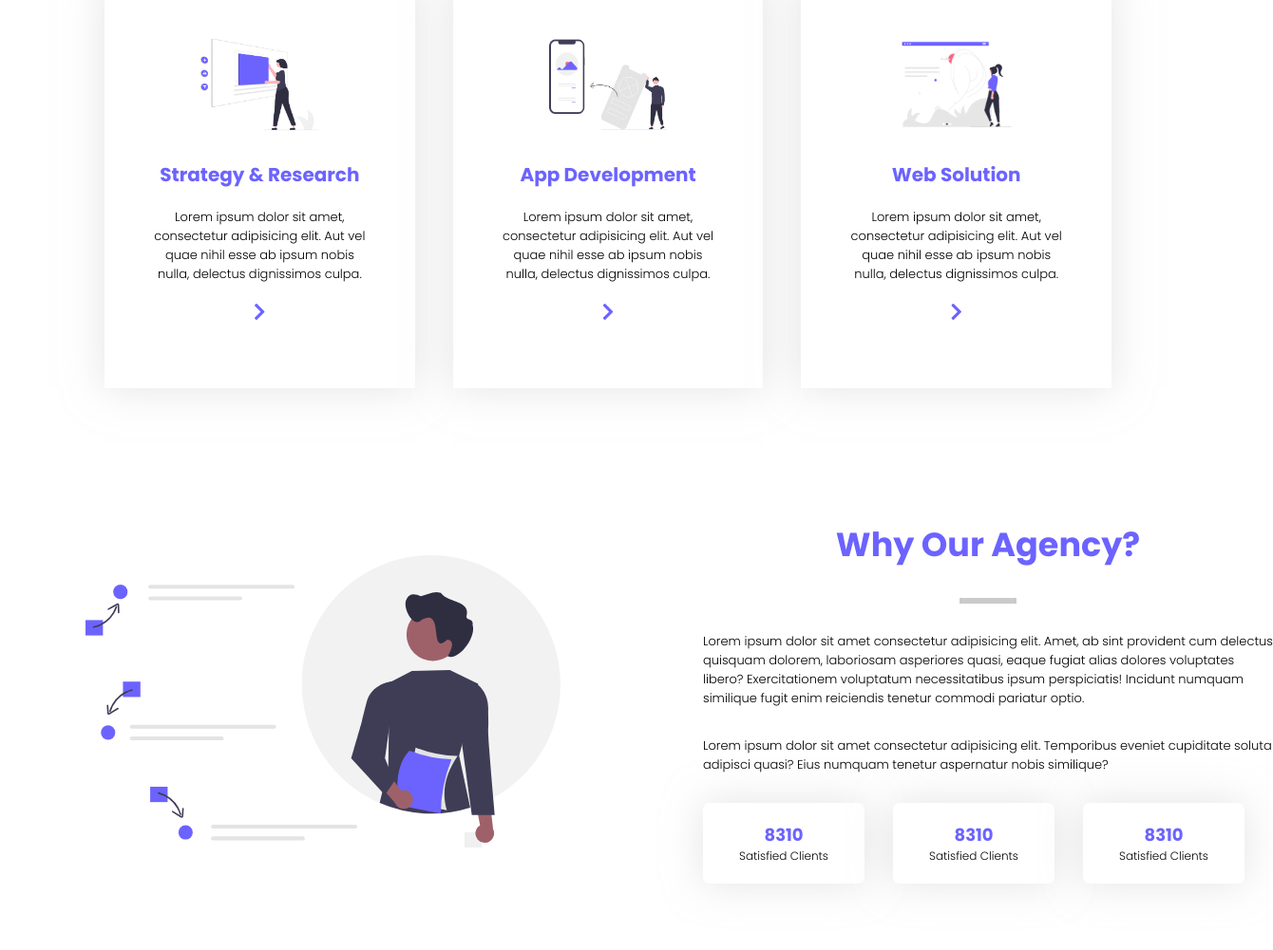
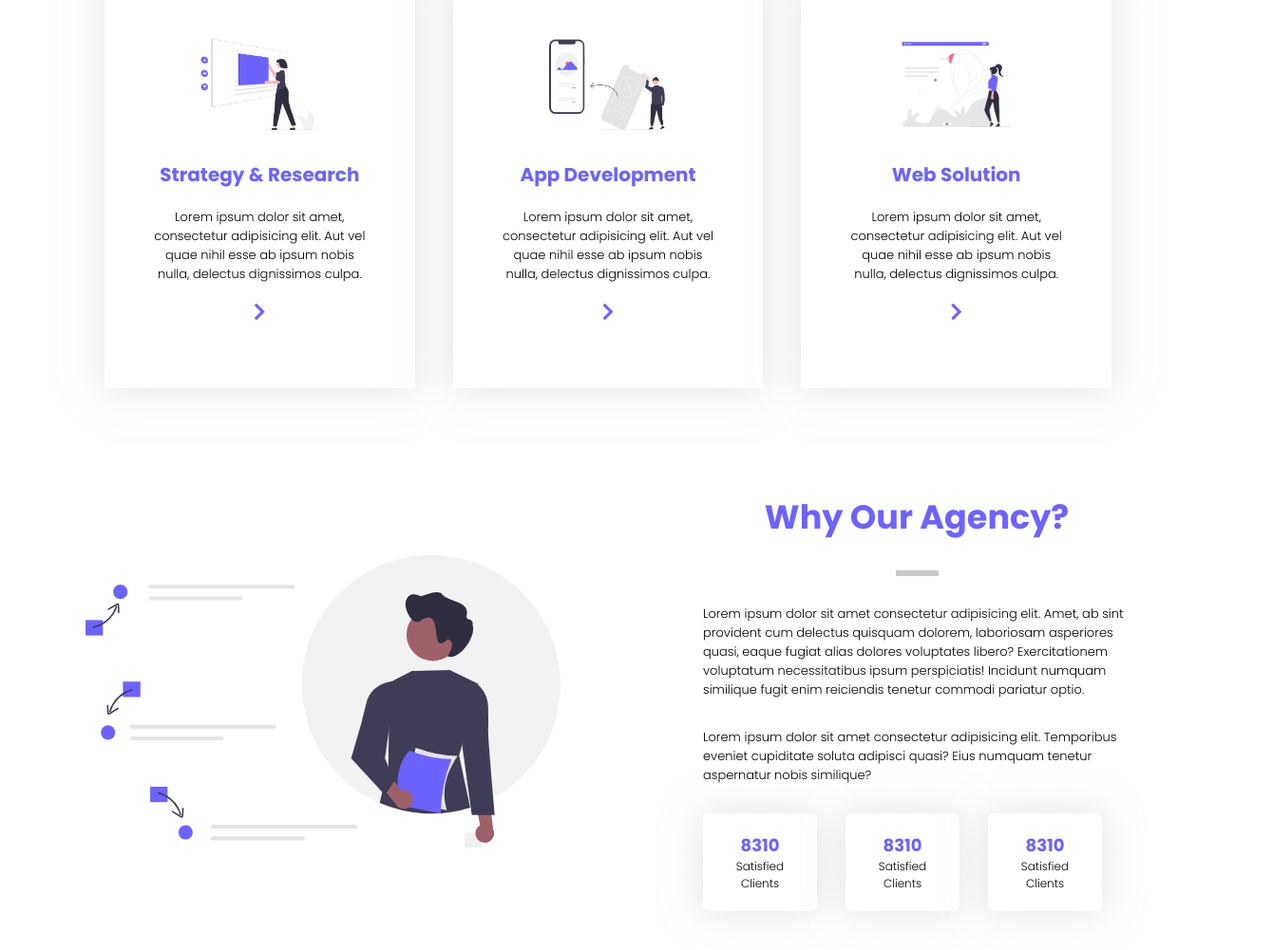
Before and after one commit to najmulmyself/Webie, a website: page index.html in a window 1280 px wide. Shown: the part 990-1991 px from the top of the page at 95% size, 1340 px wide, since content can reach past the window. Drawn offline with Linux system fonts and the light colour scheme.

Commit message:
fixed continer conflict issue solved with width= auto

```diff
--- a/index.html
+++ b/index.html
@@ -4,6 +4,7 @@
     <meta charset="UTF-8" />
     <meta http-equiv="X-UA-Compatible" content="IE=edge" />
     <meta name="viewport" content="width=device-width, initial-scale=1.0" />
+    <link rel="shortcut icon" href="favicon.ico" type="image/x-icon" />
     <link rel="stylesheet" href="css/style.css" />
     <link
       href="https://fonts.googleapis.com/css2?family=Poppins:wght@200;300;400;700&display=swap"
@@ -90,12 +91,22 @@
     </div>
 
     <div class="agency--container container">
-      <img src="img/agency.svg" alt="agency" class="agency--img"/>
+      <img src="img/agency.svg" alt="agency" class="agency--img" />
       <div class="agency">
         <h1 class="agency__title u--h1">Why Our Agency?</h1>
         <span class="u--border"></span>
-        <p class="agency__para u--para">Lorem ipsum dolor sit amet consectetur adipisicing elit. Amet, ab sint provident cum delectus quisquam dolorem, laboriosam asperiores quasi, eaque fugiat alias dolores voluptates libero? Exercitationem voluptatum necessitatibus ipsum perspiciatis! Incidunt numquam similique fugit enim reiciendis tenetur commodi pariatur optio.</p>
-        <p class="agency__para u--para">Lorem ipsum dolor sit amet consectetur adipisicing elit. Temporibus eveniet cupiditate soluta adipisci quasi? Eius numquam tenetur aspernatur nobis similique?</p>
+        <p class="agency__para u--para">
+          Lorem ipsum dolor sit amet consectetur adipisicing elit. Amet, ab sint
+          provident cum delectus quisquam dolorem, laboriosam asperiores quasi,
+          eaque fugiat alias dolores voluptates libero? Exercitationem
+          voluptatum necessitatibus ipsum perspiciatis! Incidunt numquam
+          similique fugit enim reiciendis tenetur commodi pariatur optio.
+        </p>
+        <p class="agency__para u--para">
+          Lorem ipsum dolor sit amet consectetur adipisicing elit. Temporibus
+          eveniet cupiditate soluta adipisci quasi? Eius numquam tenetur
+          aspernatur nobis similique?
+        </p>
         <div class="agency__counter">
           <div class="agency__counter--card">
             <h2 class="counter--count">8310</h2>
--- a/sass/agency.scss
+++ b/sass/agency.scss
@@ -32,6 +32,7 @@
       padding: 2rem;
       border-radius: 0.7rem;
       text-align: center;
+      width: auto; // if we dont specify width margin-right won't work properly | it conflicts with container
       margin-right: 3rem;
       transition: all 0.2s;
       cursor: pointer;
```
Also changed, not shown: css/style.css, favicon.ico (added).
